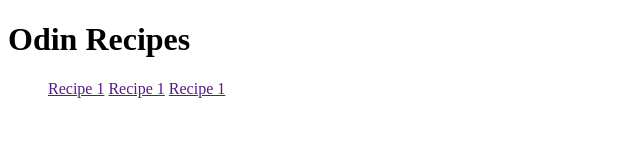
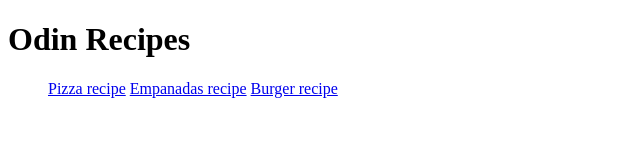
Before and after one commit to agustin-risso/odin-recipes, a plain HTML site: page index.html in a window 1280 px wide. Shown: the whole page, without its empty margins (0-640 px from the left). Drawn offline with Linux system fonts and the light colour scheme.

Commit message:
Linked the recipes pages on the index.html

```diff
--- a/index.html
+++ b/index.html
@@ -8,9 +8,9 @@
 	<body>
 		<h1>Odin Recipes</h1>
 		<ul>
-			<a href="">Recipe 1</a>
-			<a href="">Recipe 1</a>
-			<a href="">Recipe 1</a>
+			<a href="./recipes/pizza.html" target="_blank">Pizza recipe</a>
+			<a href="./recipes/empanadas.html" target="_blank">Empanadas recipe</a>
+			<a href="./recipes/burger.html" target="_blank">Burger recipe</a>
 		</ul>
 	</body>
 </html>
```
